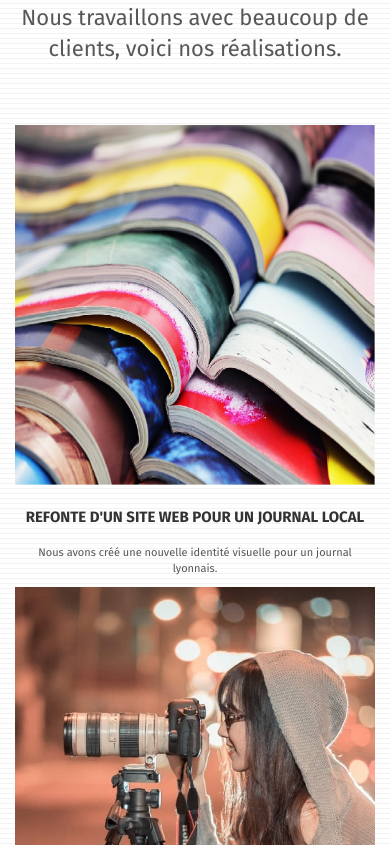
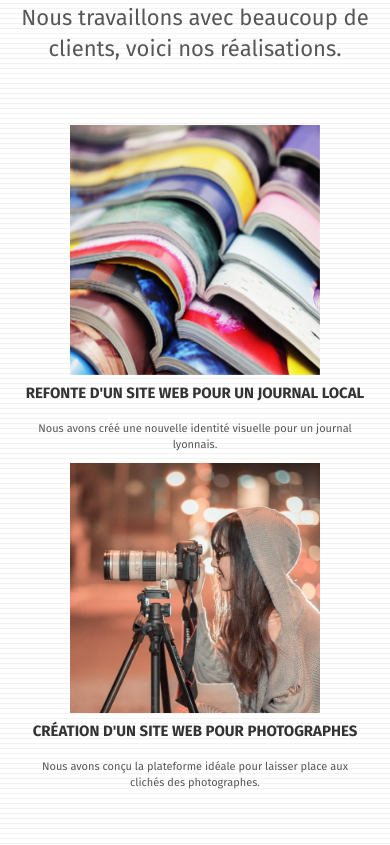
Before and after one commit to RuddyCh/La-panthere-opti, a plain HTML site: page index.html in a window 390 px wide. Shown: the part 2159-3004 px from the top of the page. Drawn offline with Linux system fonts and the light colour scheme.

Commit message:
responsivité portfolio realisation

```diff
--- a/style.css
+++ b/style.css
@@ -752,6 +752,9 @@ h4 {
 .portfolio-row {
     margin-bottom: 44px;
     margin-top: 50px;
+    display: flex;
+    flex-wrap: wrap;
+    justify-content: center;
 }
 
 .avatar {
@@ -1052,3 +1055,9 @@ h4 {
     flex-direction: column;
     align-items: center;
 }
+
+.img-responsive {
+    height: 250px;
+    width: 250px;
+    margin: auto;
+}
```
Also changed, not shown: contact.html (+4 -4 lines).
